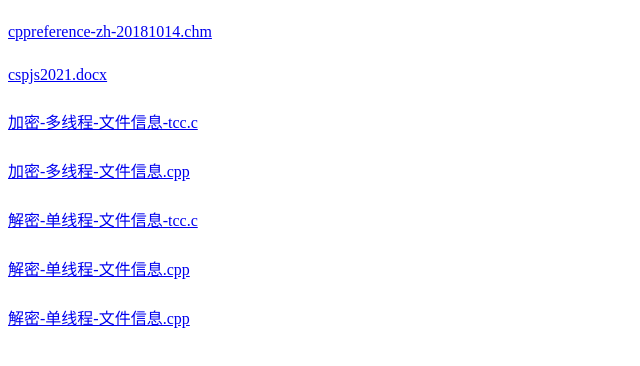
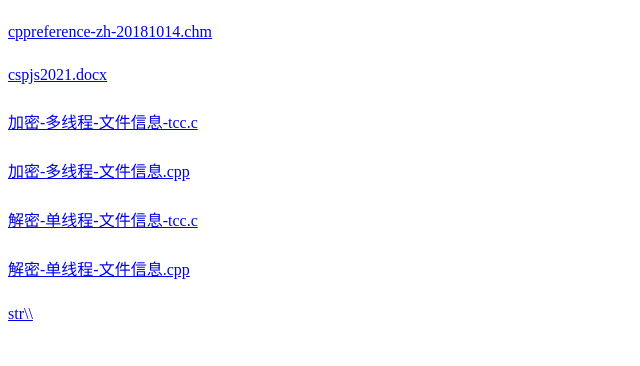
Before and after one commit to banacorn1/Resource, a plain HTML site: page index.html in a window 1280 px wide. Shown: the part 100-466 px from the top of the page, without its empty margins (0-640 px from the left). Drawn offline with Linux system fonts and the light colour scheme.

Commit message:
Update index.html

```diff
--- a/index.html
+++ b/index.html
@@ -22,7 +22,7 @@
         </h6>
         <a href="./解密-单线程-文件信息.cpp">解密-单线程-文件信息.cpp</a><h6>
         </h6>
-        <a href="./str/index.html">解密-单线程-文件信息.cpp</a><h6>
+        <a href="./str/index.html">str\\</a><h6>
         </h6>
     </body>
 </html>
```
